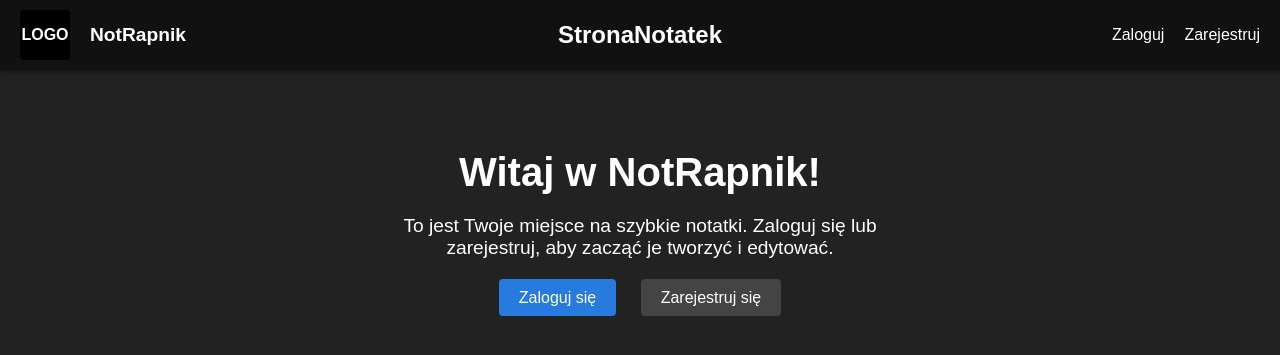
After one commit to dopeman27/NotRapnik, a Flask app: page /welcome in a window 1280 px wide. The commit adds this page. Shown: the top 355 px of the page. Run offline with Flask 3, Linux system fonts and the light colour scheme.

Commit message:
we have public screen now, we can acces it by not logging or clicking LOGO

```diff
--- a/routes.py
+++ b/routes.py
@@ -45,10 +45,16 @@ def logout():
 
 # --- NOTES ---
 @bp.route('/')
-@login_required
 def home():
-    notes = current_user.notes.order_by(Note.created_at.desc()).all()
-    return render_template('home.html', notes=notes)
+    if current_user.is_authenticated:
+        notes = current_user.notes.order_by(Note.created_at.desc()).all()
+        return render_template('home.html', notes=notes)
+    else:
+        return render_template('public_home.html')
+
+@bp.route('/welcome')
+def public_home():
+    return render_template('public_home.html')
 
 @bp.route('/api/notes', methods=['POST'])
 @login_required
--- a/static/style.css
+++ b/static/style.css
@@ -21,7 +21,20 @@ body {
   left: 50%;
   transform: translateX(-50%);
 }
-.nav-left, .nav-right {
+
+.nav-left {
+  display: flex;
+  align-items: center;
+  gap: 10px;
+  text-decoration: none;
+  cursor: pointer;
+}
+
+.nav-left:hover .logo {
+  background-color: #222;
+}
+
+.nav-right {
   display: flex;
   align-items: center;
 }
@@ -129,7 +142,6 @@ body {
   color: #c82333;
 }
 
-/* --- HOME WRAPPER --- */
 .home-wrapper {
   display: flex;
   flex-direction: column;
@@ -139,7 +151,6 @@ body {
   max-width: 600px;
 }
 
-/* --- NOWA NOTATKA --- */
 .btn-new {
   margin-bottom: 20px;
   padding: 10px 20px;
@@ -153,7 +164,6 @@ body {
   background: #1f65b0;
 }
 
-/* --- KONTENER LISTY --- */
 .notes-list {
   width: 100%;
   display: flex;
@@ -161,7 +171,6 @@ body {
   gap: 10px;
 }
 
-/* --- POJEDYNCZY KAFEL --- */
 .note-item {
   display: flex;
   align-items: center;
@@ -177,7 +186,6 @@ body {
   background: #444;
 }
 
-/* --- LINK DO NOTATKI --- */
 .note-link {
   color: #fff;
   text-decoration: none;
@@ -190,7 +198,6 @@ body {
   text-decoration: underline;
 }
 
-/* --- PRZYCISK KOSZ --- */
 .trash-form {
   margin: 0;
 }
@@ -213,3 +220,44 @@ body {
 .trash-btn:hover {
   background: #c82333;
 }
+
+.public-wrapper {
+  text-align: center;
+  margin: 80px auto;
+  max-width: 500px;
+  color: #fff;
+}
+
+.public-wrapper h1 {
+  font-size: 2.5rem;
+  margin-bottom: 20px;
+}
+
+.public-wrapper p {
+  font-size: 1.2rem;
+  margin-bottom: 30px;
+}
+
+.public-actions .btn {
+  padding: 10px 20px;
+  margin: 0 10px;
+  border-radius: 4px;
+  text-decoration: none;
+  color: #fff;
+}
+
+.btn-primary {
+  background: #287bde;
+}
+
+.btn-secondary {
+  background: #444;
+}
+
+.btn-primary:hover {
+  background: #1f65b0;
+}
+
+.btn-secondary:hover {
+  background: #555;
+}
--- a/templates/base.html
+++ b/templates/base.html
@@ -9,9 +9,15 @@
 <body>
   <header>
     <nav class="navbar">
-    <div class="nav-left">
-        <a class="title" href="{{ url_for('main.home') }}">Strona notatek</a>
+      <a href="{{ url_for('main.public_home') }}" class="nav-left">
+        <div class="logo">LOGO</div>
+        <div class="brand">NotRapnik</div>
+      </a>
+
+      <div class="nav-center">
+        <a class="title" href="{{ url_for('main.home') }}">StronaNotatek</a>
       </div>
+
       <div class="nav-right">
         {% if current_user.is_authenticated %}
           <a href="{{ url_for('main.logout') }}">Wyloguj</a>
--- /dev/null
+++ b/templates/public_home.html
@@ -0,0 +1,11 @@
+{% extends 'base.html' %}
+{% block content %}
+  <div class="public-wrapper">
+    <h1>Witaj w NotRapnik!</h1>
+    <p>To jest Twoje miejsce na szybkie notatki. Zaloguj się lub zarejestruj, aby zacząć je tworzyć i edytować.</p>
+    <div class="public-actions">
+      <a href="{{ url_for('main.login') }}" class="btn btn-primary">Zaloguj się</a>
+      <a href="{{ url_for('main.signup') }}" class="btn btn-secondary">Zarejestruj się</a>
+    </div>
+  </div>
+{% endblock %}
```
Lines whose indentation alone changed are shown as unchanged.
